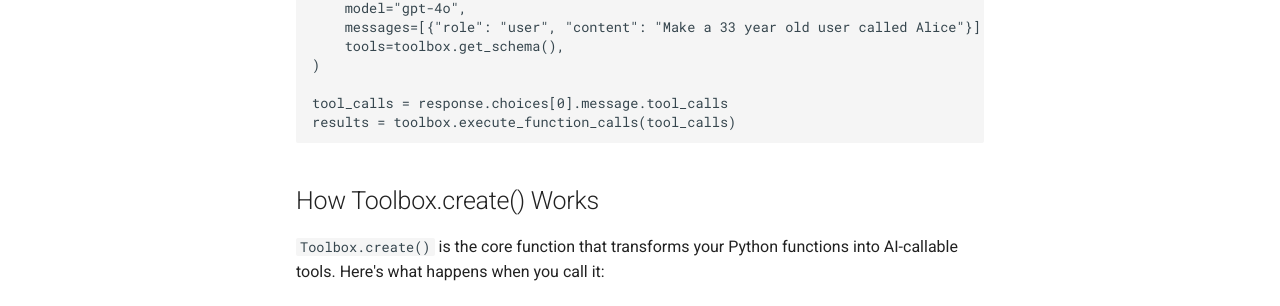
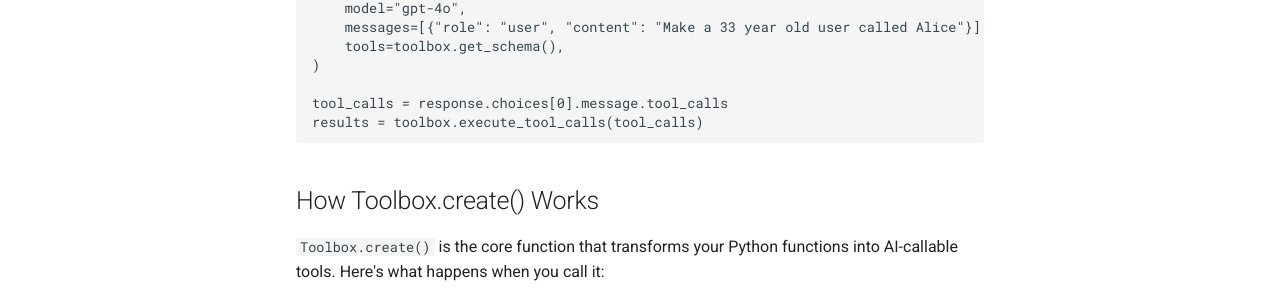
Before and after one commit to dougli/toolsmith, an MkDocs documentation site: the page built from docs/index.md, in a window 1280 px wide and 900 px high, scrolled down 609 px. Shown: the part 413-719 px from the top of the window. Built offline with MkDocs 1.6.1 and Material for MkDocs 9.7.7, drawn with Linux system fonts in a browser that asks for light colours; some of the changed text lies outside the part shown.

Commit message:
fix old docs

````diff
--- a/docs/index.md
+++ b/docs/index.md
@@ -40,7 +40,7 @@ response = client.chat.completions.create(
 )
 
 tool_calls = response.choices[0].message.tool_calls
-results = toolbox.execute_function_calls(tool_calls)
+results = toolbox.execute_tool_calls(tool_calls)
 ```
 
 ## How Toolbox.create() Works
@@ -108,11 +108,11 @@ You can return a string or JSON in the form of a serializable `dict[str, Any]`.
 
 ### Returning function call results
 
-Calling `toolbox.execute_function_calls(...)` will return results in a format that can be appended as tool message responses. Simply append this as an additional message in the chat message api.
+Calling `toolbox.execute_tool_calls(...)` will return results in a format that can be appended as tool message responses. Simply append this as an additional message in the chat message api.
 
 ```py
 tool_calls = response.choices[0].message.tool_calls
-results = toolbox.execute_function_calls(tool_calls)
+results = toolbox.execute_tool_calls(tool_calls)
 messages.extend(results)
 ```
 
````
Also changed, not shown: README.md (+12 -7 lines).
